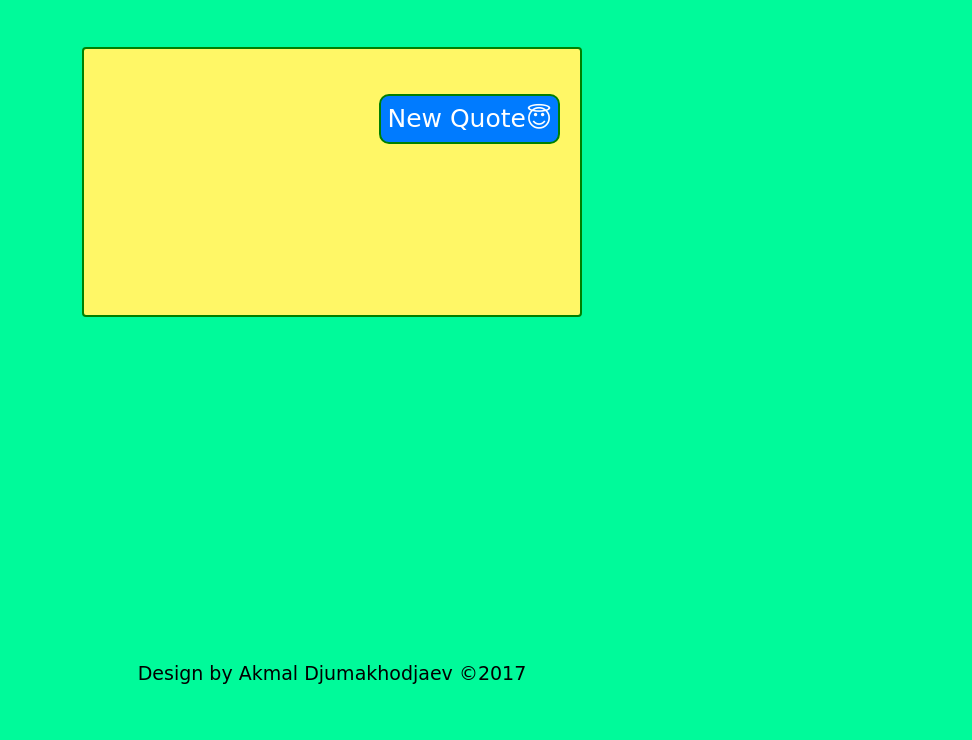
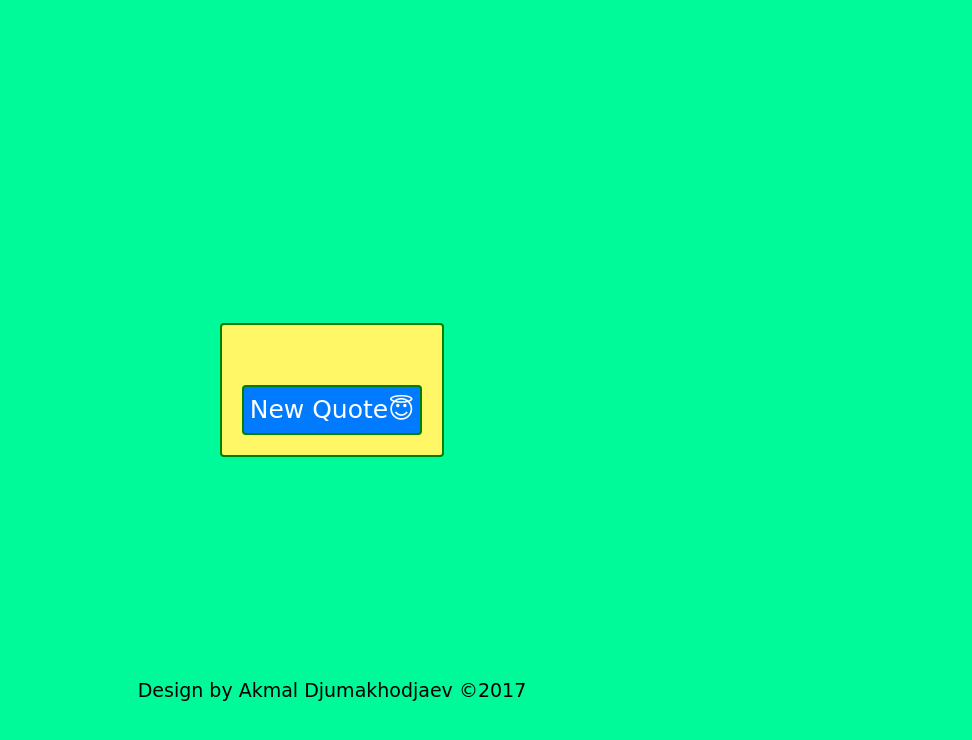
Before and after one commit to akmaldju/Random-Quote-Generator, a plain HTML site: page index.html in a window 1280 px wide. Shown: the part 56-796 px from the top of the page, without its empty margins (308-1280 px from the left). Drawn offline with nearby package versions, Linux system fonts and the light colour scheme; a web font is replaced by a local one.

Commit message:
Aligned the content to the center vertically

```diff
--- a/index.html
+++ b/index.html
@@ -21,6 +21,7 @@
     <div id="wrapper" class="center-block">
       <h1 class="text-center">Random Quote Generator</h1>
       <!--   <h2 class="text-center">by <a href="https://www.freecodecamp.org/akmaldju">Akmal Djumakhodjaev</a></h2> -->
+      <div id="quoteWrapper" class="center-block">
         <div id="quote" class="center-block">
           <p id="thetarget" class="text-center"></p>
           <h5 class="text-right"></h5>
@@ -37,12 +38,13 @@
           </div>
         </div>
       </div>
-  </div>
       <div id="footer">
         <a href="https://www.freecodecamp.org/akmaldju">
           <p class="text-center">Design by Akmal Djumakhodjaev &copy2017</p>
         </a>
       </div>
+    </div>
+  </div>
 </body>
 
 </html>
--- a/script.js
+++ b/script.js
@@ -1,14 +1,14 @@
 const colors = ['#009688', '#00BCD4', '#3F51B5', '#673AB7', '#9C27B0', '#DB4437', '#FF9800', '#00BCD4', '#00FA9A'];
 
 let lang = 'en';
-let forismaticUrl = `https://api.forismatic.com/api/1.0/?method=getQuote&lang=${lang}&format=jsonp&jsonp=?`;
+const forismaticUrl = (lang) => `https://api.forismatic.com/api/1.0/?method=getQuote&lang=${lang}&format=jsonp&jsonp=?`;
 
 $(document).ready(() => {
-  $.getJSON(forismaticUrl)
+  $.getJSON(forismaticUrl(lang))
     .done(update).fail(handleErr);
 
   $('#newquote').click(() => {
-    $.getJSON(forismaticUrl)
+    $.getJSON(forismaticUrl(lang))
       .done(update).fail(handleErr);
   });
 
@@ -22,7 +22,7 @@ $(document).ready(() => {
       $('#set a').text('RUS');
     }
 
-    $.getJSON(forismaticUrl)
+    $.getJSON(forismaticUrl(lang))
       .done(update).fail(handleErr);
   });
 });
--- a/style.css
+++ b/style.css
@@ -28,19 +28,29 @@ h2, h2 a {
 #wrapper {
   border: 0px solid red;
   width: 70%;
-  min-height: 90vh;
+  min-height: 97vh;
+  display: flex;
+  flex-direction: column;
+  justify-content: space-between;
+}
+
+#quoteWrapper {
+  min-width: 270px;
+  max-width: 550px;
+  min-height: 350px;
+  display: flex;
+  flex-direction: column;
+  justify-content: flex-end;
+  margin-bottom: 15vh;
 }
 
 #quote {
   border: 2px solid green;
   border-radius: 4px;
   background-color: #fff766;
-  min-width: 270px;
-  max-width: 500px;
-  min-height: 270px;
-  margin-top: 5rem;
-  margin-bottom: 10px;
   padding: 2rem;
+  display: flex;
+  flex-direction: column;
 }
 
 #quote p, h5 {
@@ -62,7 +72,7 @@ h2, h2 a {
   height: 50px;
   padding-top: 15px;
   border: 0px solid green;
-  border-radius: 10px;
+  border-radius: 4px;
   background-color: #fff766;
   float: left;
   width: 50px;
@@ -72,7 +82,7 @@ h2, h2 a {
 #newquote {
   height: 50px;
   border: 2px solid green;
-  border-radius: 10px;
+  border-radius: 4px;
   margin-right: 0;
   padding-top: 4px;
   float: right;
```
Lines whose indentation alone changed are shown as unchanged.
